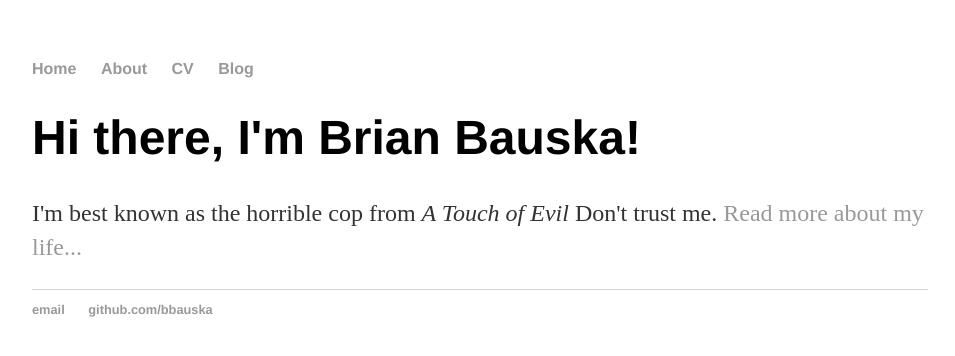
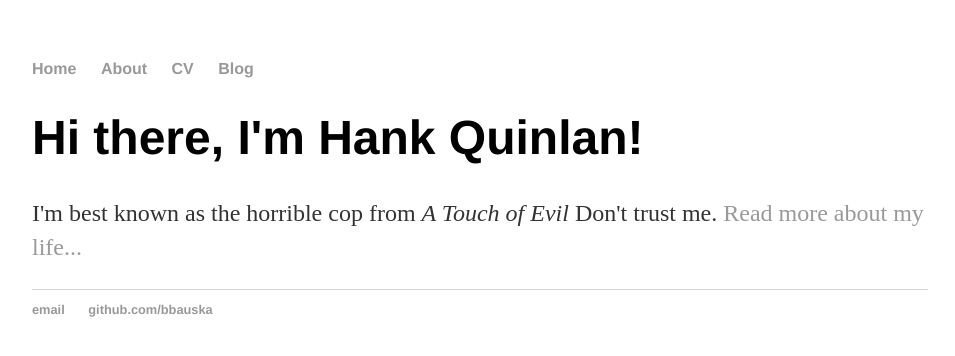
Before and after one commit to bbauska/bbauska.github.io, a Jekyll site: the page built from index.html, in a window 1280 px wide. Shown: the top 356 px of the page, without its empty margins (160-1115 px from the left). Built offline with Jekyll 4.4.1, drawn with Linux system fonts in a browser that asks for light colours; the list of posts is cut into pages by our own code.

Commit message:
Update index.html

```diff
--- a/index.html
+++ b/index.html
@@ -1,31 +1,8 @@
-<!DOCTYPE html>
-<html>
-	<head>
-		<title>Brian Bauska, Horrible Cop</title>
-		<!-- link to main stylesheet -->
-		<link rel="stylesheet" type="text/css" href="/css/main.css">
-	</head>
-<!----------------------------------------------------------------->
-	<body>
-		<nav>
-    		<ul>
-        		<li><a href="/">Home</a></li>
-	        	<li><a href="/about">About</a></li>
-        		<li><a href="/cv">CV</a></li>
-        		<li><a href="/blog">Blog</a></li>
-    		</ul>
-		</nav>
-		<div class="container">
-    		<div class="blurb">
-        		<h1>Hi there, I'm Brian Bauska!</h1>
-				<p>I'm best known as the horrible cop from <em>A Touch of Evil</em> Don't trust me. <a href="/about">Read more about my life...</a></p>
-    		</div><!-- /.blurb -->
-		</div><!-- /.container -->
-		<footer>
-    		<ul>
-        		<li><a href="mailto:brianbauska@gmail.com">email</a></li>
-        		<li><a href="https://github.com/bbauska">github.com/bbauska</a></li>
-			</ul>
-		</footer>
-	</body>
-</html>
+---
+layout: default
+title: Hank Quinlan, Horrible Cop
+---
+<div class="blurb">
+	<h1>Hi there, I'm Hank Quinlan!</h1>
+	<p>I'm best known as the horrible cop from <em>A Touch of Evil</em> Don't trust me. <a href="/about">Read more about my life...</a></p>
+</div><!-- /.blurb -->
```
